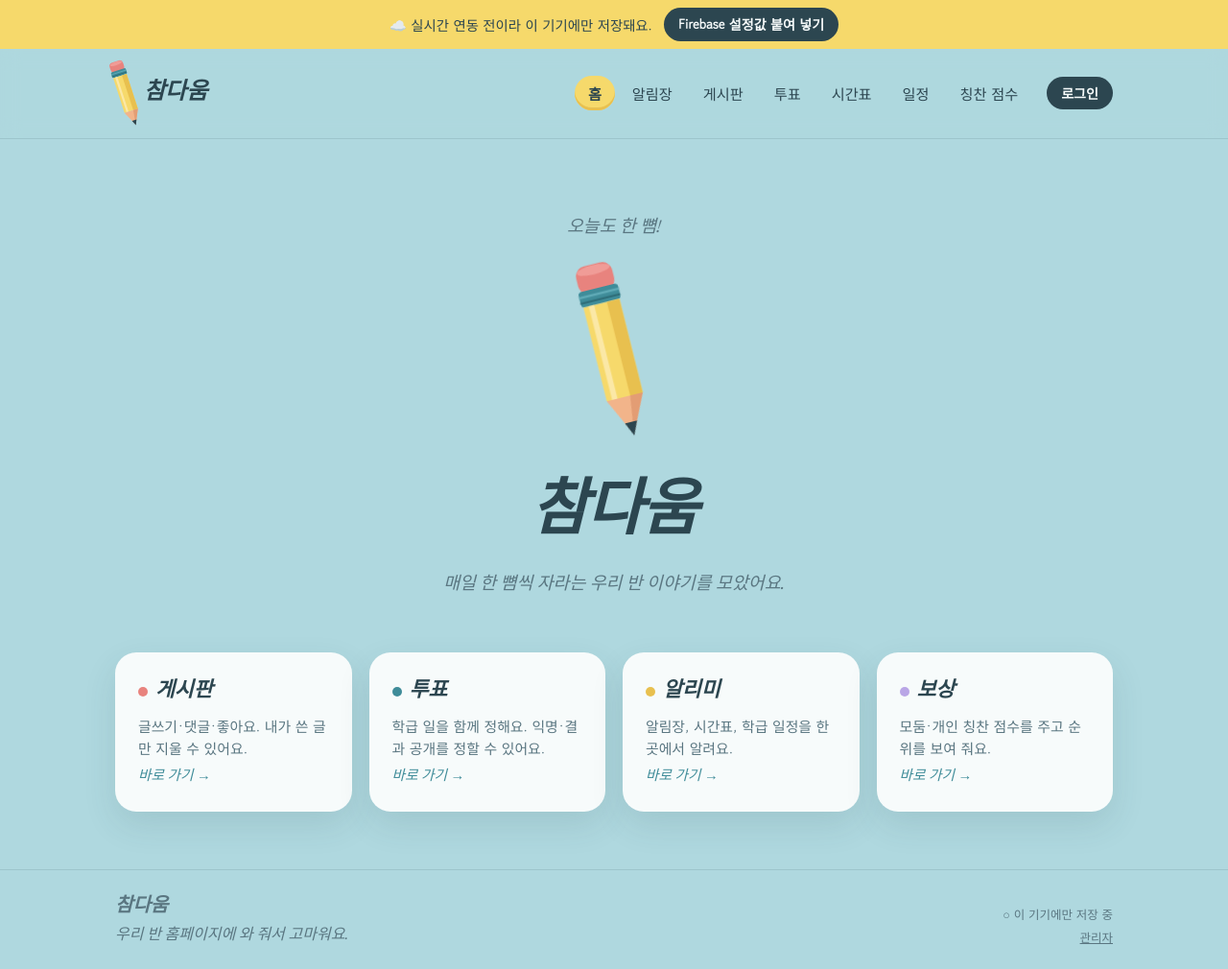
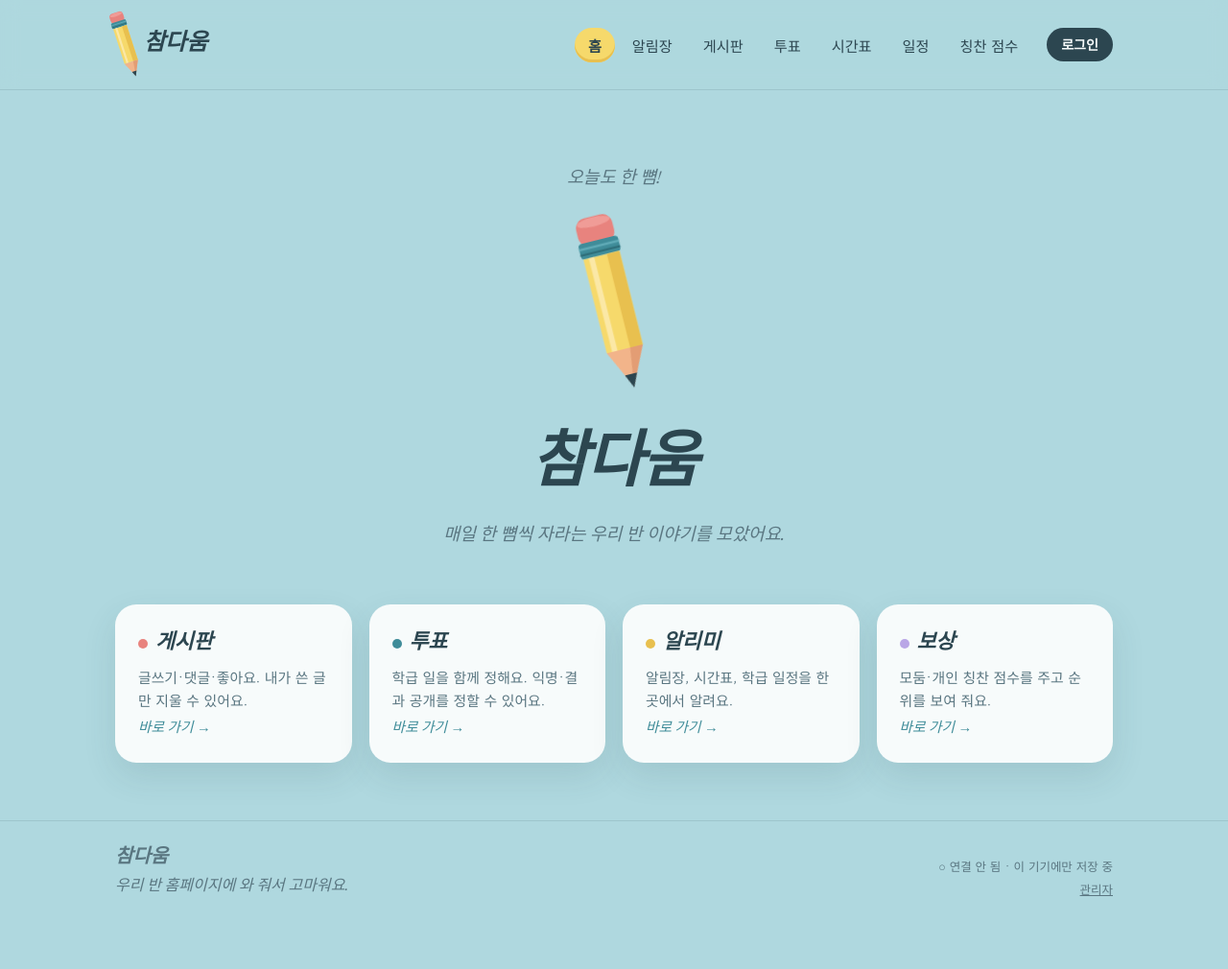
Before and after one commit to silverboll/classhomepage, a plain HTML site: page index.html in a window 1280 px wide. Shown: the whole page at 96% size. After the commit the page ends 960 px from the top, so only its background shows below. Drawn offline with Linux system fonts and the light colour scheme; a web font is replaced by a local one.

Commit message:
Add files via upload

```diff
--- a/index.html
+++ b/index.html
@@ -16,12 +16,13 @@
      ⚠️ 하지만 AI·결제 같은 유료 API 키는 절대 이 파일에 넣지 마세요!
    ===================================================================== */
 const firebaseConfig = {
-  apiKey: "여기에_붙여넣기",
-  authDomain: "",
-  projectId: "",
-  storageBucket: "",
-  messagingSenderId: "",
-  appId: ""
+  apiKey: "AIzaSyCEQpAm0CxJDpGtIwzUcNKNhVKTHrSqiWY",
+  authDomain: "chamdaum-22a94.firebaseapp.com",
+  projectId: "chamdaum-22a94",
+  storageBucket: "chamdaum-22a94.firebasestorage.app",
+  messagingSenderId: "722134208223",
+  appId: "1:722134208223:web:f473d072b472b10a68e36a",
+  measurementId: "G-2MCSBVC5RB"
 };
 
 /* =====================================================================
@@ -458,14 +459,11 @@ function renderAuth() {
 }
 
 /* ---------- 상단 안내 띠 (실시간 연동 전) ---------- */
+// 위쪽 안내 띠는 지웠어요. 연동 상태는 푸터 오른쪽 아래에 작게 보여 줘요.
 function renderBanner() {
-  const b = $('#syncBanner');
-  if (MODE === 'firebase') { b.hidden = true; $('#syncState').textContent = '● 실시간 연동 중'; $('#syncState').classList.add('on'); return; }
-  b.hidden = false;
-  $('#bannerText').textContent = fbError
-    ? 'Firebase에 연결하지 못해서 이 기기에만 저장돼요. (채팅 미리보기에서는 외부 연결이 막혀 있어요)'
-    : '실시간 연동 전이라 이 기기에만 저장돼요.';
-  $('#syncState').textContent = '○ 이 기기에만 저장 중';
+  const st = $('#syncState');
+  if (MODE === 'firebase') { st.textContent = '● 실시간 연동 중'; st.classList.add('on'); return; }
+  st.textContent = fbError ? '○ 연결 안 됨 · 이 기기에만 저장 중' : '○ 이 기기에만 저장 중';
 }
 
 const RULES = `rules_version = '2';
@@ -1244,8 +1242,6 @@ code{background:rgba(44,70,80,.08);padding:1px 6px;border-radius:6px;font-size:.
 .tag{font-style:normal;font-size:.72rem;background:rgba(232,131,126,.18);color:#A9443D;padding:1px 8px;border-radius:999px;margin-left:6px;white-space:nowrap}
 .tag.post{background:rgba(63,140,153,.15);color:var(--teal)}
 
-/* ---- 안내 띠 ---- */
-.banner{background:var(--pencil);display:flex;gap:12px;align-items:center;justify-content:center;flex-wrap:wrap;padding:8px 16px;font-size:.9rem;text-align:center}
 
 /* ---- 헤더 ---- */
 .site-header{position:sticky;top:0;z-index:20;background:rgba(175,216,223,.88);backdrop-filter:blur(10px);-webkit-backdrop-filter:blur(10px);border-bottom:1px solid var(--line)}
@@ -1527,10 +1523,6 @@ body.fb-mode .local-only{display:none}
 </head>
 <body>
 
-<div id="syncBanner" class="banner" hidden>
-  <span>☁️ <span id="bannerText">실시간 연동 전이라 이 기기에만 저장돼요.</span></span>
-  <button class="btn sm" data-act="fbConfig">Firebase 설정값 붙여 넣기</button>
-</div>
 
 <!-- 연필 그림 (참고 이미지의 연필을 닮게) -->
 <svg width="0" height="0" style="position:absolute" aria-hidden="true">
```
